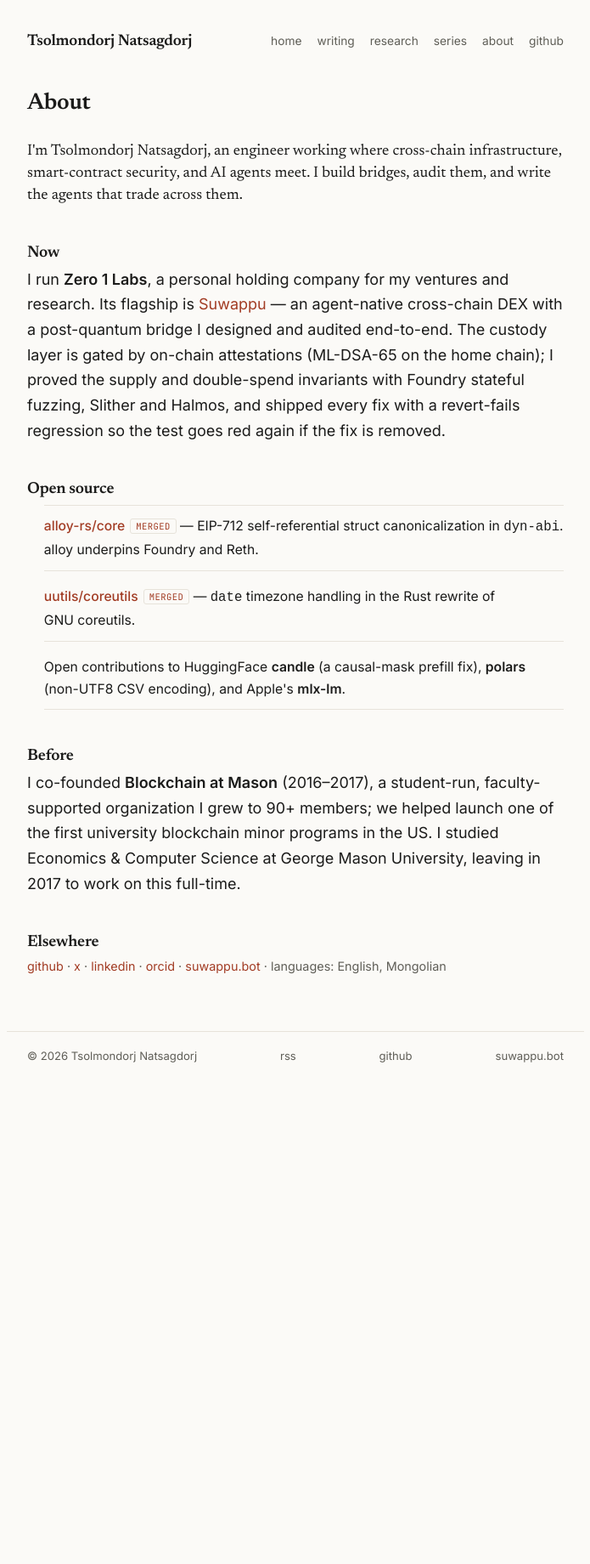
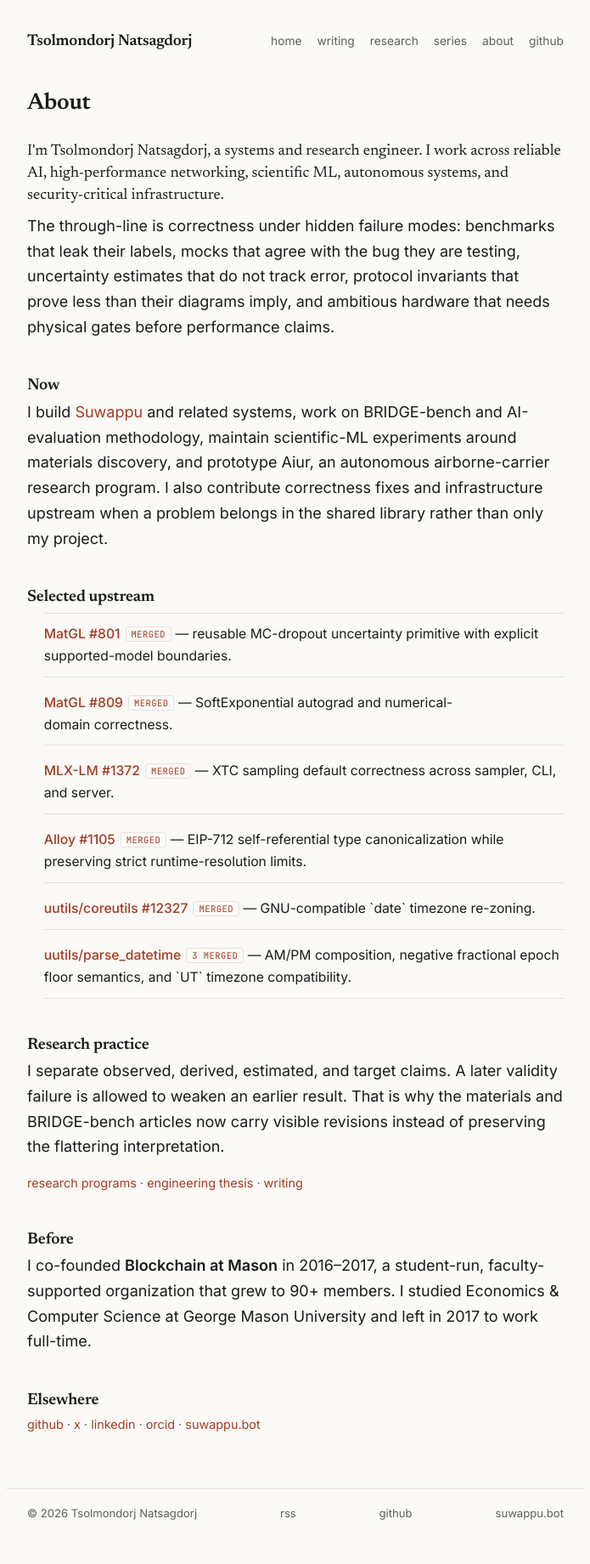
Before and after one commit to 0xSoftBoi/0xSoftBoi.github.io, a Jekyll site: the page built from about.html, in a window 1280 px wide. Shown: the whole page at 85% size, without its empty margins (292-987 px from the left). Built offline with Jekyll 4.4.1, drawn with Linux system fonts in a browser that asks for light colours; before the commit the page ends 1302 px from its top, so only the background shows below that.

Commit message:
site: align about page with systems and research identity

```diff
--- a/about.html
+++ b/about.html
@@ -6,29 +6,38 @@
 
 <section class="about">
   <h1>About</h1>
-  <p class="lede">I'm Tsolmondorj Natsagdorj, an engineer working where cross-chain infrastructure, smart-contract security, and AI agents meet. I build bridges, audit them, and write the agents that trade across them.</p>
+  <p class="lede">I'm Tsolmondorj Natsagdorj, a systems and research engineer. I work across reliable AI, high-performance networking, scientific ML, autonomous systems, and security-critical infrastructure.</p>
+
+  <p>The through-line is correctness under hidden failure modes: benchmarks that leak their labels, mocks that agree with the bug they are testing, uncertainty estimates that do not track error, protocol invariants that prove less than their diagrams imply, and ambitious hardware that needs physical gates before performance claims.</p>
 
   <h2>Now</h2>
-  <p>I run <strong>Zero 1 Labs</strong>, a personal holding company for my ventures and research. Its flagship is <a href="https://suwappu.bot" target="_blank" rel="noopener noreferrer">Suwappu</a> — an agent-native cross-chain DEX with a post-quantum bridge I designed and audited end-to-end. The custody layer is gated by on-chain attestations (ML-DSA-65 on the home chain); I proved the supply and double-spend invariants with Foundry stateful fuzzing, Slither and Halmos, and shipped every fix with a revert-fails regression so the test goes red again if the fix is removed.</p>
+  <p>I build <a href="https://suwappu.bot" target="_blank" rel="noopener noreferrer">Suwappu</a> and related systems, work on BRIDGE-bench and AI-evaluation methodology, maintain scientific-ML experiments around materials discovery, and prototype Aiur, an autonomous airborne-carrier research program. I also contribute correctness fixes and infrastructure upstream when a problem belongs in the shared library rather than only my project.</p>
 
-  <h2>Open source</h2>
+  <h2>Selected upstream</h2>
   <ul class="work-list">
-    <li><a href="https://github.com/alloy-rs/core/pull/1105" target="_blank" rel="noopener noreferrer">alloy-rs/core</a><span class="tag">merged</span> — EIP-712 self-referential struct canonicalization in <code>dyn-abi</code>. alloy underpins Foundry and Reth.</li>
-    <li><a href="https://github.com/uutils/coreutils" target="_blank" rel="noopener noreferrer">uutils/coreutils</a><span class="tag">merged</span> — <code>date</code> timezone handling in the Rust rewrite of GNU coreutils.</li>
-    <li>Open contributions to HuggingFace <strong>candle</strong> (a causal-mask prefill fix), <strong>polars</strong> (non-UTF8 CSV encoding), and Apple's <strong>mlx-lm</strong>.</li>
+    <li><a href="https://github.com/materialyzeai/matgl/pull/801" target="_blank" rel="noopener noreferrer">MatGL #801</a><span class="tag">merged</span> — reusable MC-dropout uncertainty primitive with explicit supported-model boundaries.</li>
+    <li><a href="https://github.com/materialyzeai/matgl/pull/809" target="_blank" rel="noopener noreferrer">MatGL #809</a><span class="tag">merged</span> — SoftExponential autograd and numerical-domain correctness.</li>
+    <li><a href="https://github.com/ml-explore/mlx-lm/pull/1372" target="_blank" rel="noopener noreferrer">MLX-LM #1372</a><span class="tag">merged</span> — XTC sampling default correctness across sampler, CLI, and server.</li>
+    <li><a href="https://github.com/alloy-rs/core/pull/1105" target="_blank" rel="noopener noreferrer">Alloy #1105</a><span class="tag">merged</span> — EIP-712 self-referential type canonicalization while preserving strict runtime-resolution limits.</li>
+    <li><a href="https://github.com/uutils/coreutils/pull/12327" target="_blank" rel="noopener noreferrer">uutils/coreutils #12327</a><span class="tag">merged</span> — GNU-compatible `date` timezone re-zoning.</li>
+    <li><a href="https://github.com/uutils/parse_datetime/pull/284" target="_blank" rel="noopener noreferrer">uutils/parse_datetime</a><span class="tag">3 merged</span> — AM/PM composition, negative fractional epoch floor semantics, and `UT` timezone compatibility.</li>
   </ul>
 
+  <h2>Research practice</h2>
+  <p>I separate observed, derived, estimated, and target claims. A later validity failure is allowed to weaken an earlier result. That is why the materials and BRIDGE-bench articles now carry visible revisions instead of preserving the flattering interpretation.</p>
+  <p class="quiet"><a href="{{ '/research/' | relative_url }}">research programs</a> · <a href="{{ '/blog/correctness-under-hidden-failure-modes/' | relative_url }}">engineering thesis</a> · <a href="{{ '/blog/' | relative_url }}">writing</a></p>
+
   <h2>Before</h2>
-  <p>I co-founded <strong>Blockchain at Mason</strong> (2016–2017), a student-run, faculty-supported organization I grew to 90+ members; we helped launch one of the first university blockchain minor programs in the US. I studied Economics &amp; Computer Science at George Mason University, leaving in 2017 to work on this full-time.</p>
+  <p>I co-founded <strong>Blockchain at Mason</strong> in 2016–2017, a student-run, faculty-supported organization that grew to 90+ members. I studied Economics &amp; Computer Science at George Mason University and left in 2017 to work full-time.</p>
 
   <h2>Elsewhere</h2>
-  <p class="quiet"><a href="https://github.com/0xSoftBoi" target="_blank" rel="noopener noreferrer">github</a> · <a href="https://twitter.com/0xSoftBoi" target="_blank" rel="noopener noreferrer">x</a> · <a href="https://www.linkedin.com/in/tsolmondorj" target="_blank" rel="noopener noreferrer">linkedin</a> · <a href="https://orcid.org/0009-0009-6010-6273" target="_blank" rel="noopener noreferrer">orcid</a> · <a href="https://suwappu.bot" target="_blank" rel="noopener noreferrer">suwappu.bot</a> · languages: English, Mongolian</p>
+  <p class="quiet"><a href="https://github.com/0xSoftBoi" target="_blank" rel="noopener noreferrer">github</a> · <a href="https://twitter.com/0xSoftBoi" target="_blank" rel="noopener noreferrer">x</a> · <a href="https://www.linkedin.com/in/tsolmondorj" target="_blank" rel="noopener noreferrer">linkedin</a> · <a href="https://orcid.org/0009-0009-6010-6273" target="_blank" rel="noopener noreferrer">orcid</a> · <a href="https://suwappu.bot" target="_blank" rel="noopener noreferrer">suwappu.bot</a></p>
 </section>
 
 <script type="application/ld+json">
 {"@context":"https://schema.org","@type":"FAQPage","mainEntity":[
-{"@type":"Question","name":"Who is Tsolmondorj Natsagdorj?","acceptedAnswer":{"@type":"Answer","text":"Tsolmondorj Natsagdorj (online: 0xSoftBoi) is a security and systems engineer working on cross-chain infrastructure and smart-contract security, in Rust and the EVM."}},
-{"@type":"Question","name":"What has Tsolmondorj Natsagdorj contributed to?","acceptedAnswer":{"@type":"Answer","text":"Merged upstream contributions to alloy (EIP-712 dyn-abi canonicalization, the Rust library behind Foundry and Reth) and uutils/coreutils (date timezone handling); an end-to-end audited lock-and-mint bridge; and BRIDGE-bench, a benchmark of LLM reasoning against real DeFi exploits."}},
-{"@type":"Question","name":"What is Tsolmondorj Natsagdorj building now?","acceptedAnswer":{"@type":"Answer","text":"Suwappu, an agent-native cross-chain DEX."}}
+{"@type":"Question","name":"Who is Tsolmondorj Natsagdorj?","acceptedAnswer":{"@type":"Answer","text":"Tsolmondorj Natsagdorj (online: 0xSoftBoi) is a systems and research engineer working across reliable AI, high-performance networking, scientific ML, autonomous systems, and security-critical infrastructure."}},
+{"@type":"Question","name":"What has Tsolmondorj Natsagdorj contributed to?","acceptedAnswer":{"@type":"Answer","text":"Merged upstream contributions include MatGL uncertainty and autograd fixes, MLX-LM sampling correctness, Alloy EIP-712 recursive canonicalization, and uutils coreutils/date-time compatibility fixes."}},
+{"@type":"Question","name":"What does Tsolmondorj Natsagdorj research?","acceptedAnswer":{"@type":"Answer","text":"AI evaluation validity, systems correctness at hardware boundaries, scientific-ML uncertainty, autonomous-system prototyping, and security-critical distributed systems."}}
 ]}
 </script>
```
